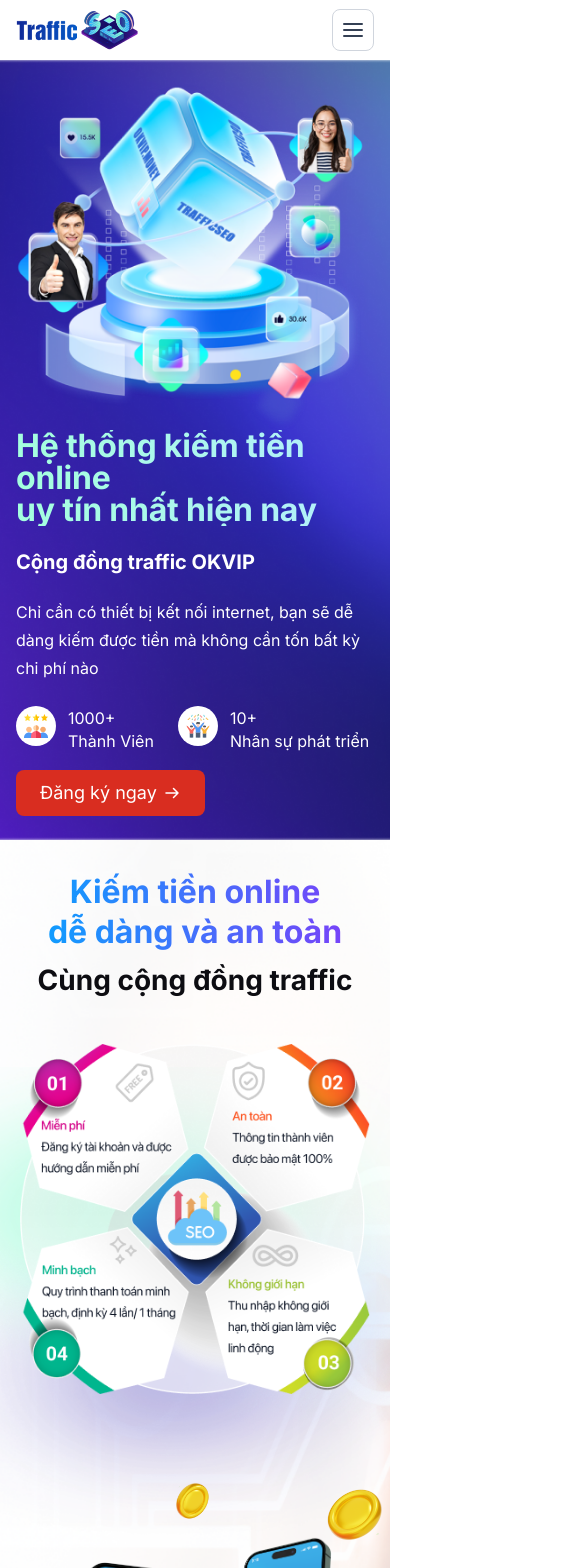
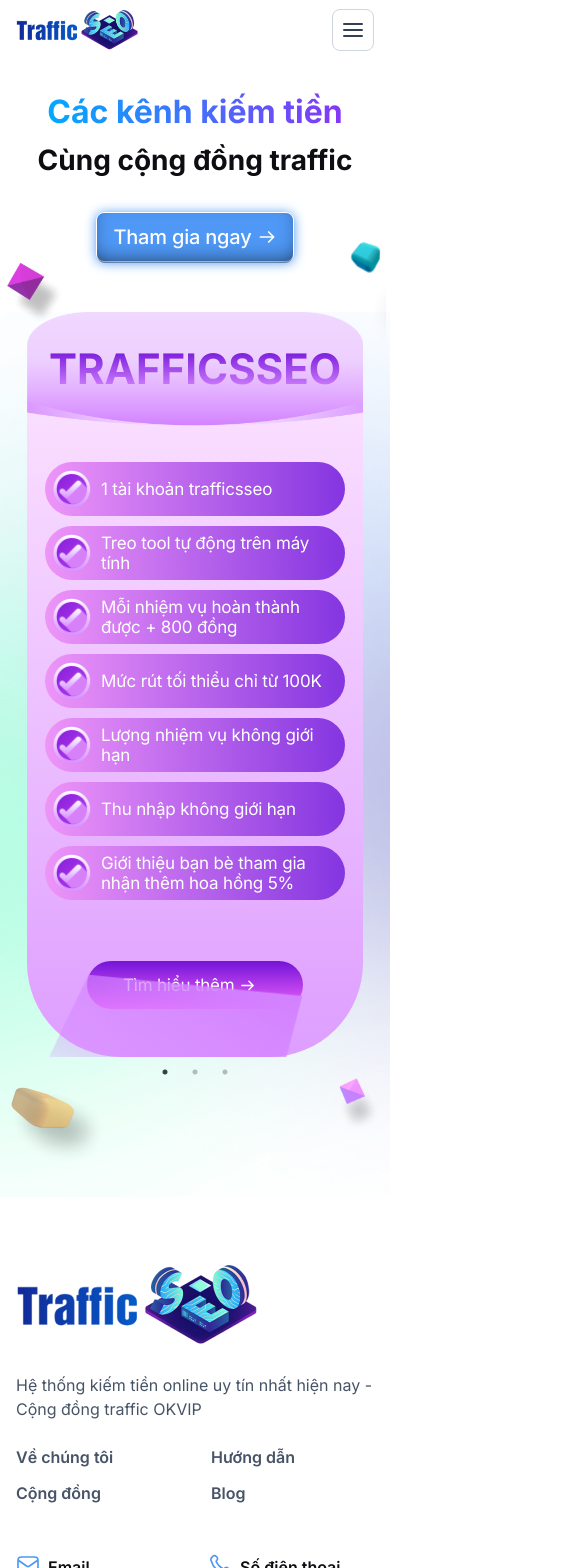
Before and after one commit to odrhahan/traffic-landing, a Next.js app: page / in a window 390 px wide. Shown: the top 1568 px of the page, 585 px wide, since content can reach past the window. Built offline with nearby package versions, Linux system fonts and the light colour scheme.

Commit message:
(~) responmsive for RelatingChanels section

```diff
--- a/src/app/page.tsx
+++ b/src/app/page.tsx
@@ -7,11 +7,11 @@
 export default function Home() {
   return (
     <main>
-      <HeroSection />
+      {/* <HeroSection />
       <EasyMoneySection />
-      <MakingMoneySteps />
+      <MakingMoneySteps /> */}
       <RelatingChanels />
-      <CommunitySection />
+      {/* <CommunitySection /> */}
     </main>
   );
 }
--- a/src/components/RelatingChanels/SlideItem.tsx
+++ b/src/components/RelatingChanels/SlideItem.tsx
@@ -71,7 +71,7 @@
       style={{
         background: `linear-gradient(to bottom, ${bgFrom}, ${bgTo})`,
       }}
-      className="relative mx-auto md:mx-0 h-[745px] w-[336px] rounded-[94px] 2xl:h-[849px] 2xl:w-[432px]"
+      className="relative mx-auto h-[745px] w-[336px] rounded-[94px] lg:mx-0 2xl:h-[849px] 2xl:w-[432px]"
     >
       <div className="relative w-full pt-[33.928%] 2xl:pt-[45.958%]">
         <Image
@@ -110,11 +110,17 @@
         style={{
           background: `linear-gradient(to bottom, ${buttonFrom}, ${buttonTo})`,
         }}
-        className="absolute bottom-12 left-1/2 flex w-[216px] -translate-x-1/2 items-center rounded-[100px] px-9 py-3 text-[17px] leading-6 -tracking-[0.2px] text-white 2xl:py-5"
+        className="absolute bottom-12 left-1/2 z-20 flex w-[216px] -translate-x-1/2 items-center rounded-[100px] px-9 py-3 text-[17px] leading-6 -tracking-[0.2px] text-white 2xl:py-5"
       >
         Tìm hiểu thêm&nbsp;
         <ArrowNarrowRight />
-        <RectangleShadow className="absolute top-full" />
+        {/* <RectangleShadow className="absolute top-full left-0 right-0" /> */}
+        <Image
+          fill
+          alt=""
+          src={"/images/relating-chanels/button-shadow-purple.png"}
+          className="!left-[-63px] !top-[13px] z-10 !h-auto !w-[129%] !max-w-none"
+        />
       </button>
     </div>
   );
--- a/src/components/RelatingChanels/index.tsx
+++ b/src/components/RelatingChanels/index.tsx
@@ -45,19 +45,10 @@
     speed: 500,
     slidesToShow: 3,
     slidesToScroll: 1,
-    responsive: [
-      {
-        breakpoint: 768,
-        settings: {
-          slidesToShow: 3,
-          infinite: true,
-        },
-      },
-    ],
   };
   return (
     <div
-      className={`${style.container} mt-8 md:bg-[url(/images/relating-chanels/line-through.png)] bg-bottom bg-no-repeat 2xl:mt-10`}
+      className={`${style.container} mt-8 bg-bottom bg-no-repeat md:bg-[url(/images/relating-chanels/line-through.png)] 2xl:mt-10`}
     >
       <div className="mb-12.5 flex flex-col items-center 2xl:mb-8">
         <h2 className="bg-gradient-to-r from-[#00AAFF] to-[#8636F8] bg-clip-text text-center text-3.25xl font-bold leading-10 text-transparent 2xl:text-5xl 2xl:leading-[80px]">
@@ -72,14 +63,14 @@
           <div className="shadow-inset absolute -bottom-[2px] left-0 right-0 top-0 rounded-lg"></div>
         </button>
       </div>
-      <div className="slider-container relative bg-[url(/images/relating-chanels/bg-1920.png)] bg-no-repeat bg-center pb-[200px]">
+      <div className="slider-container relative bg-[url(/images/relating-chanels/bg-1920.png)] bg-center bg-no-repeat pb-35 md:pb-[200px]">
         <Slider
           {...settings}
           arrows={false}
           accessibility={false}
           responsive={[
             {
-              breakpoint: 768,
+              breakpoint: 1024,
               settings: {
                 slidesToShow: 1,
               },
@@ -122,28 +113,37 @@
           src={"/images/relating-chanels/decore-1.png"}
           width={198}
           height={150}
-          className="absolute -top-15 left-1/2 -translate-x-[940px]"
+          className="absolute -top-15 left-0 w-[83px] md:w-[198px] 3xl:left-1/2 3xl:-translate-x-[940px]"
         />
+        {/*  */}
         <Image
           alt=""
           src={"/images/relating-chanels/decore-2.png"}
           width={100}
           height={152}
-          className="absolute -top-[72px] left-1/2 translate-x-[848px]"
+          className="absolute -top-[72px] right-0 hidden md:block 3xl:left-1/2 3xl:translate-x-[848px]"
         />
+        <Image
+          alt=""
+          src={"/images/relating-chanels/decore-2-mobile.png"}
+          width={43}
+          height={33}
+          className="absolute -top-[72px] right-[1%] block md:hidden 3xl:left-1/2 3xl:translate-x-[848px]"
+        />
+        {/*  */}
         <Image
           alt=""
           src={"/images/relating-chanels/decore-3.png"}
           width={194}
           height={144}
-          className="absolute -bottom-14 left-1/2 -translate-x-[940px]"
+          className="absolute -bottom-0 md:-bottom-14 left-0 w-[118px] md:w-[194px] 3xl:left-1/2 3xl:-translate-x-[940px]"
         />
         <Image
           alt=""
           src={"/images/relating-chanels/decore-4.png"}
           width={126}
           height={94}
-          className="absolute bottom-10 left-1/2 translate-x-[800px] scale-125"
+          className="absolute bottom-15 md:bottom-10 right-[2%] w-13.5 scale-125 md:w-[126px] 3xl:left-1/2 3xl:translate-x-[800px]"
         />
       </div>
     </div>
--- a/src/components/RelatingChanels/slider.style.module.scss
+++ b/src/components/RelatingChanels/slider.style.module.scss
@@ -6,16 +6,23 @@
         }
 
         .slick-list {
-            @media (min-width: 768px) {
+            @media (min-width: 1024px) {
                 .slick-track {
                     display: flex;
                     justify-content: center;
-                    gap: 75px;
+                    gap: 10px;
 
-                    > .slick-slide {
+                    >.slick-slide {
                         flex-basis: 432px;
                         flex-grow: 0;
                     }
+                }
+            }
+
+
+            @media (min-width: 1536px) {
+                .slick-track {
+                    gap: 75px;
                 }
             }
         }
--- a/tailwind.config.ts
+++ b/tailwind.config.ts
@@ -9,8 +9,8 @@
   theme: {
     extend: {
       screens: {
+        "1.5xl": "1448px",
         "3xl": "1920px",
-        "1.5xl": "1448px",
       },
       spacing: {
         1.5: "6px",
```
Also changed, not shown: public/images/relating-chanels/button-shadow-purple.png (added), public/images/relating-chanels/decore-2-mobile.png (added).
